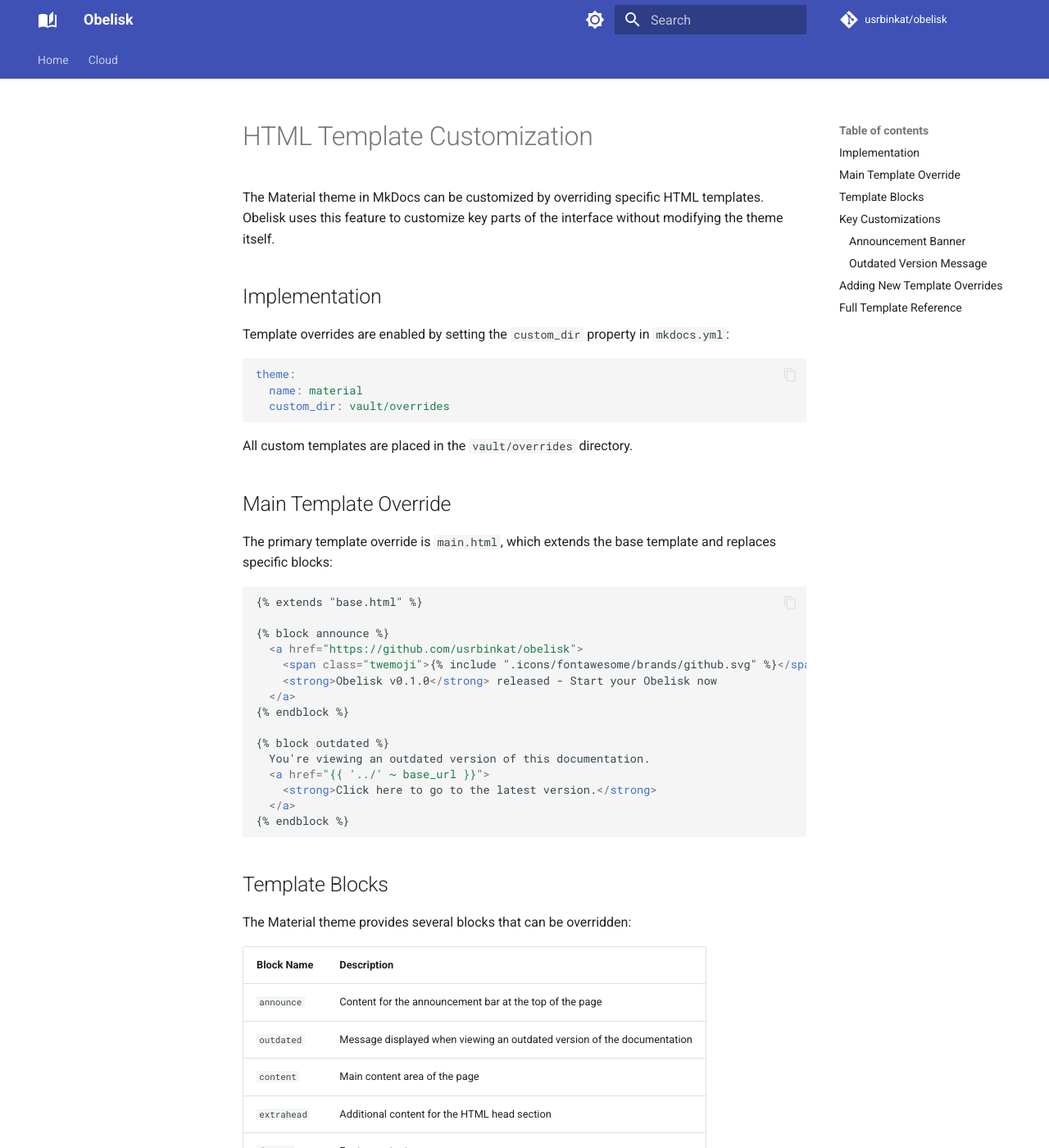
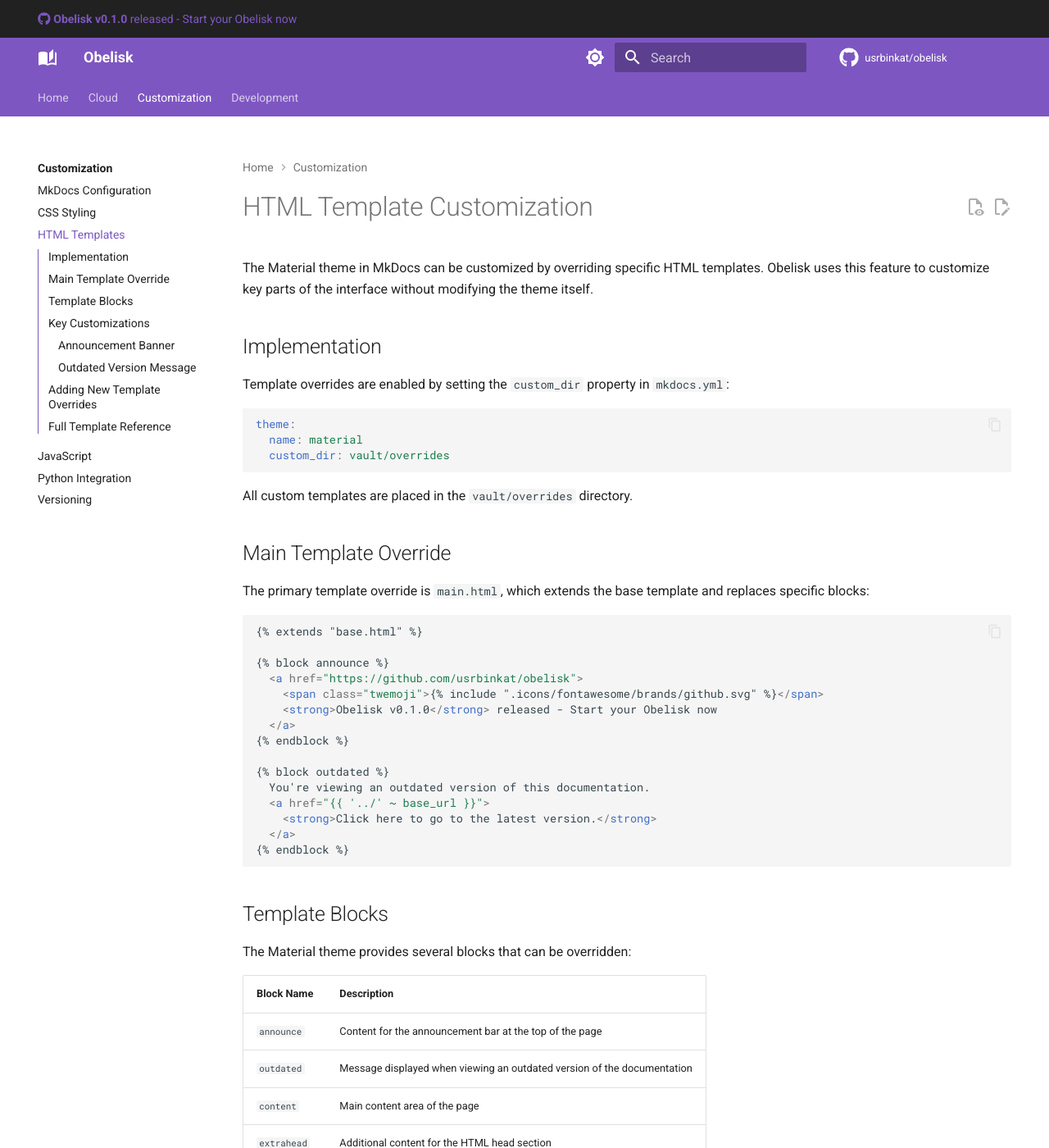
Before and after one commit to usrbinkat/obelisk, an MkDocs documentation site: the page built from vault/customization/html/index.md, in a window 1280 px wide and 1400 px high. Shown: the whole window at 82% size. Built offline with MkDocs 1.6.1 and Material for MkDocs 9.7.7, drawn with Linux system fonts in a browser that asks for light colours; comment, search, counter and statistics services are not loaded; the version menu is left out; some of the changed text lies outside the part shown.

Commit message:
feat: update MkDocs configuration with enhanced features and navigation

```diff
--- a/mkdocs.yml
+++ b/mkdocs.yml
@@ -1,47 +1,73 @@
 site_name: Obelisk
-site_description: Obsidian vault to MkDocs Material Theme site generator
+site_description: Obsidian vault to MkDocs Material Theme site generator with AI integration
 site_author: Obelisk Team
 site_url: https://usrbinkat.github.io/obelisk
 
 repo_name: usrbinkat/obelisk
 repo_url: https://github.com/usrbinkat/obelisk
+edit_uri: edit/main/vault/
 
 # Configuration
 theme:
   name: material
+  custom_dir: vault/overrides
   features:
+    # Navigation
     - navigation.instant
     - navigation.tracking
     - navigation.tabs
+    - navigation.tabs.sticky
     - navigation.sections
     - navigation.expand
     - navigation.indexes
     - navigation.top
+    - navigation.footer
+    - navigation.path
+
+    # Table of contents
     - toc.follow
+    - toc.integrate
+
+    # Search
     - search.suggest
     - search.highlight
+    - search.share
+
+    # Content
     - content.tabs.link
     - content.code.annotation
     - content.code.copy
+    - content.action.edit
+    - content.action.view
+
+    # Header anchors and tooltips
+    - header.autohide
+
   palette:
-    - scheme: default
+    # Light mode
+    - media: "(prefers-color-scheme: light)"
+      scheme: default
       toggle:
         icon: material/brightness-7
         name: Switch to dark mode
-      primary: indigo
-      accent: indigo
-    - scheme: slate
+      primary: deep purple
+      accent: deep orange
+    # Dark mode
+    - media: "(prefers-color-scheme: dark)"
+      scheme: slate
       toggle:
         icon: material/brightness-4
         name: Switch to light mode
-      primary: indigo
-      accent: indigo
+      primary: deep purple
+      accent: deep orange
   font:
     text: Roboto
     code: Roboto Mono
   favicon: assets/favicon.png
   icon:
     logo: material/book-open-page-variant
+    repo: fontawesome/brands/github
+  language: en
 
 # Extensions
 markdown_extensions:
@@ -87,25 +113,45 @@
 # Plugins
 plugins:
   - search
-  - git-revision-date
+  - git-revision-date-localized:
+      enable_creation_date: true
+      fallback_to_build_date: true
+      type: date
   - minify:
       minify_html: true
       minify_js: true
       minify_css: true
   - awesome-pages
+  - glightbox:
+      touchNavigation: true
+      loop: false
+      effect: zoom
+      width: 100%
+      height: auto
+      zoomable: true
+      draggable: true
 
 # Customization
 extra:
   social:
     - icon: fontawesome/brands/github
       link: https://github.com/usrbinkat
+      name: GitHub
   version:
     provider: mike
+    default: 0.1.0
+  consent:
+    title: Cookie consent
+    description: >-
+      We use cookies to recognize your repeated visits and preferences, as well
+      as to analyze traffic and understand where our visitors are coming from.
   generator: false
 
 # Custom CSS and JavaScript
 extra_css:
   - stylesheets/extra.css
+extra_javascript:
+  - javascripts/extra.js
 
 # Directory and nav settings
 docs_dir: vault
@@ -115,3 +161,19 @@
   - Home: index.md
   - Cloud:
     - Overview: cloud/Cloud Native Tooling.md
+  - Customization:
+    - Overview: customization/index.md
+    - MkDocs Configuration: customization/mkdocs-configuration.md
+    - CSS Styling: customization/css/index.md
+    - HTML Templates: customization/html/index.md
+    - JavaScript: customization/javascript/index.md
+    - Python Integration: customization/python/index.md
+    - Versioning: customization/versioning/index.md
+  - Development:
+    - Overview: development/index.md
+    - Docker Configuration: development/docker.md
+    - Task Runner: development/task-runner.md
+    - Python Configuration: development/python-config.md
+    - Git Configuration: development/git-config.md
+    - Editor Configuration: development/editor-config.md
+    - Documentation Files: development/documentation.md
```
